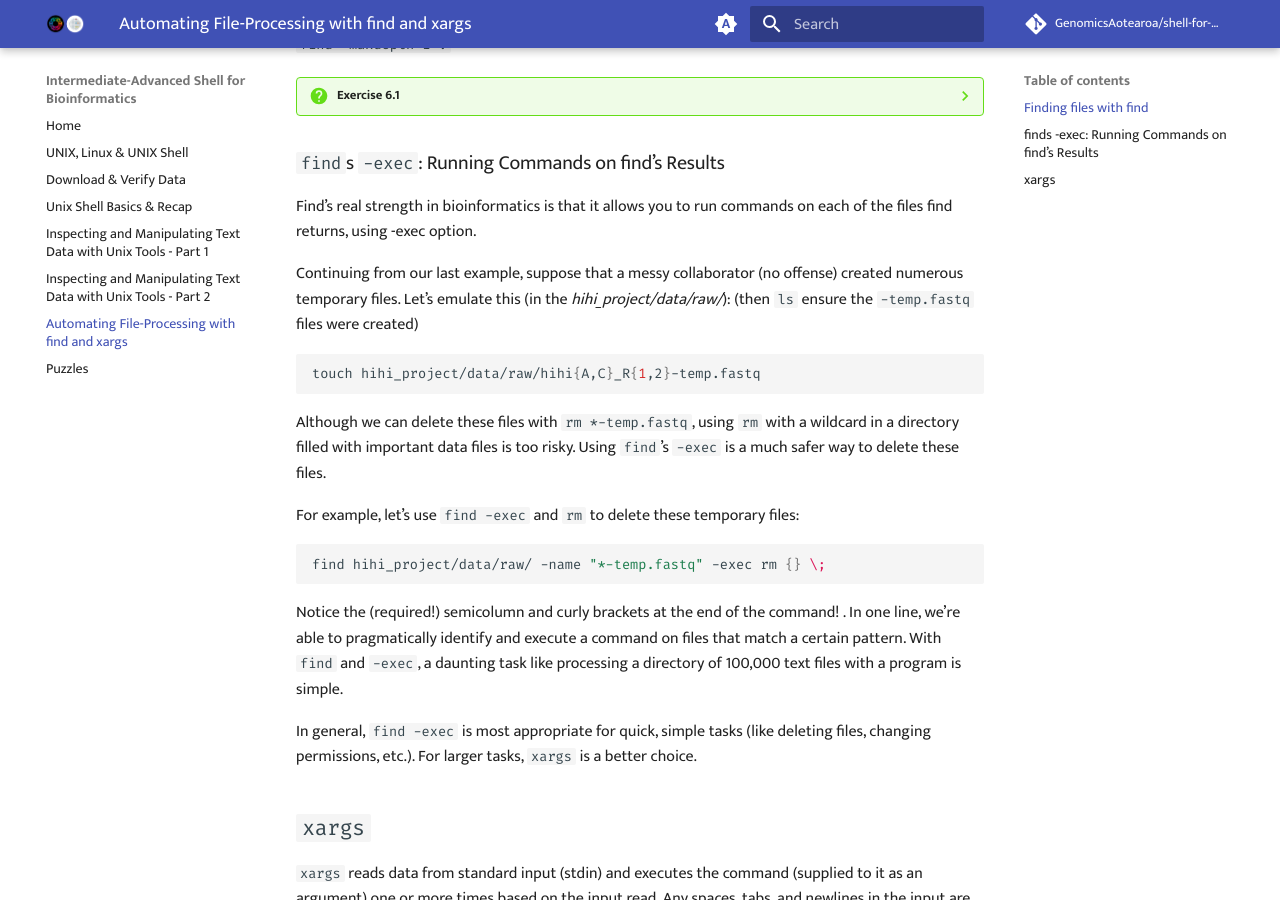
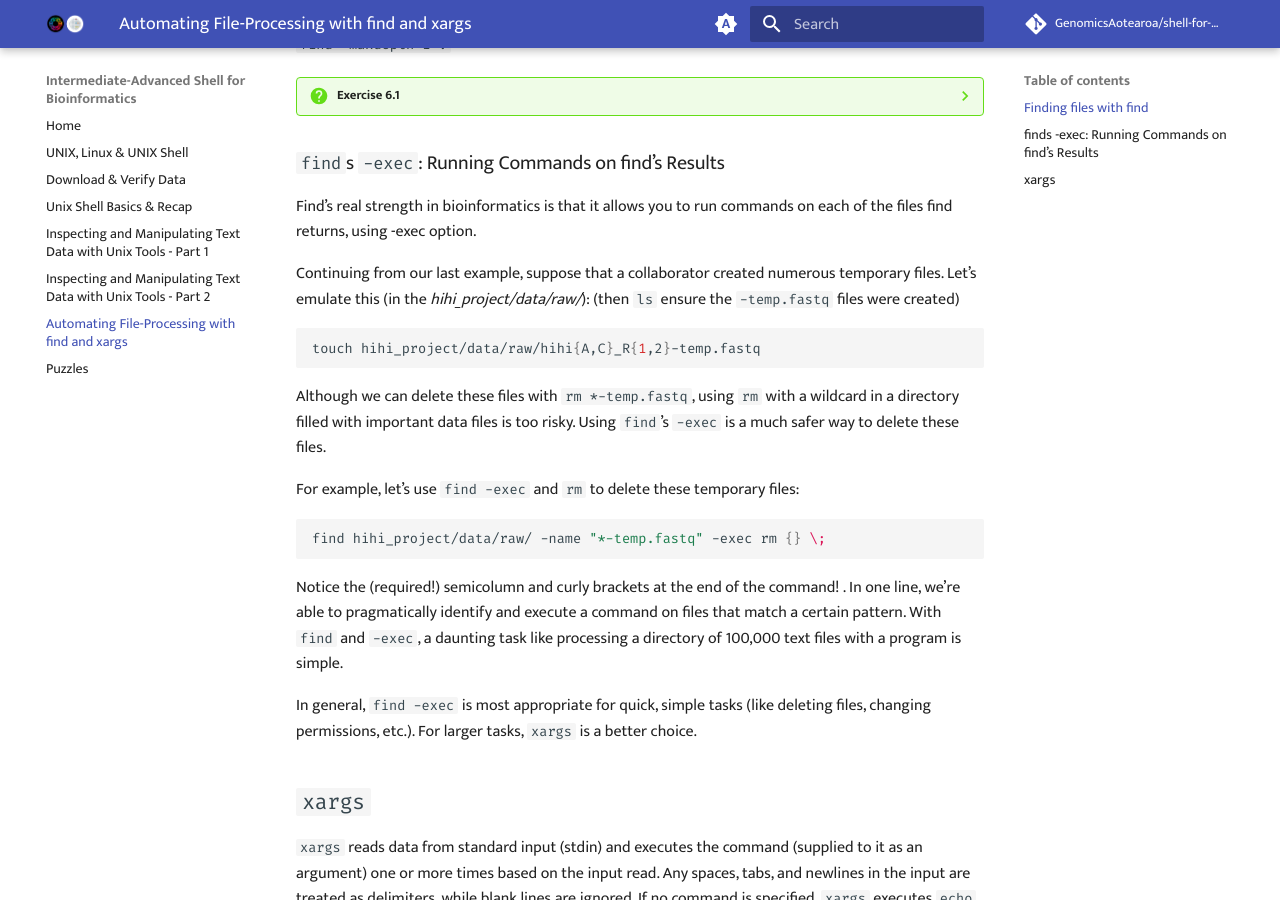
Before and after one commit to GenomicsAotearoa/shell-for-bioinformatics, an MkDocs documentation site: the page built from docs/6_automate_fileprocessing_find_xargs.md, in a window 1280 px wide and 900 px high, scrolled down 1481 px. Built offline with MkDocs 1.6.1 and Material for MkDocs 9.7.7, drawn with Linux system fonts in a browser that asks for light colours; comment, search, counter and statistics services are not loaded; the version menu is left out.

Commit message:
change referral

````diff
--- a/docs/6_automate_fileprocessing_find_xargs.md
+++ b/docs/6_automate_fileprocessing_find_xargs.md
@@ -112,7 +112,7 @@ Argument `-maxdepth` limits the depth of the search: to search only within the c
 
 Find’s real strength in bioinformatics is that it allows you to run commands on each of the files find returns, using -exec option.
 
-Continuing from our last example, suppose that a messy collaborator (no offense) created numerous temporary files. Let’s emulate this (in the *hihi_project/data/raw/*): (then `ls` ensure the `-temp.fastq` files were created)
+Continuing from our last example, suppose that a collaborator created numerous temporary files. Let’s emulate this (in the *hihi_project/data/raw/*): (then `ls` ensure the `-temp.fastq` files were created)
 
 ```bash
 touch hihi_project/data/raw/hihi{A,C}_R{1,2}-temp.fastq
````
